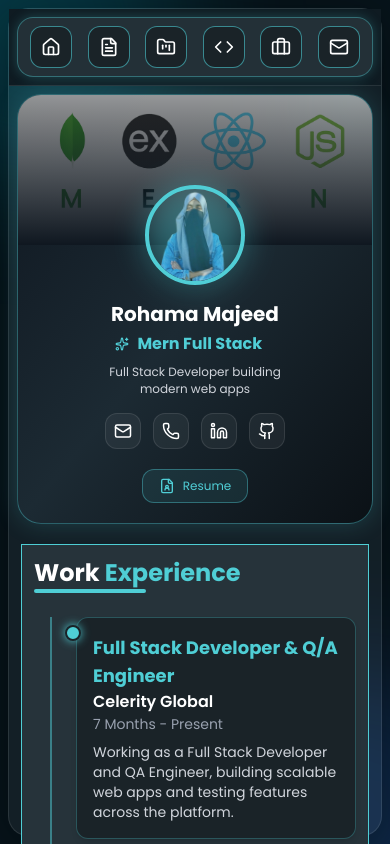
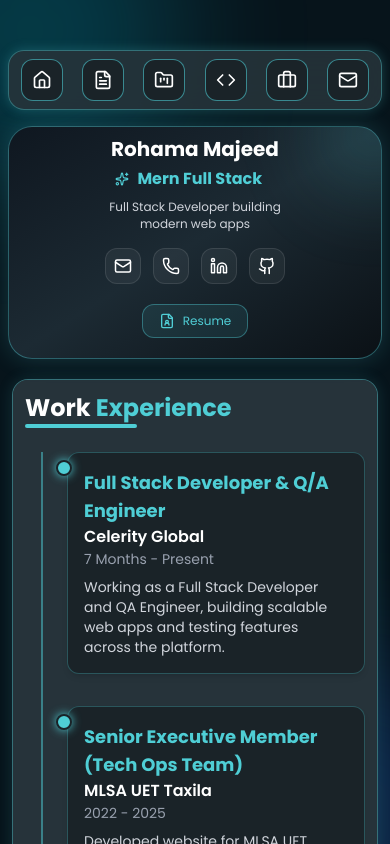
Before and after one commit to Rohama-Majeed7/porfolio, a Next.js app: page /experience in a window 390 px wide. Shown: the top 844 px of the page. Built offline with nearby package versions, Linux system fonts and the light colour scheme.

Commit message:
responsiveness set

```diff
--- a/src/app/layout.tsx
+++ b/src/app/layout.tsx
@@ -35,11 +35,12 @@ export default function RootLayout({
           ${geistMono.variable}
           antialiased
           h-screen
-          sm:py-
       overflow-x-hidden
       sm:overflow-y-hidden
       overflow-y-scroll
           bg-[#07141b]
+
+
         `}
       >
         {/* BACKGROUND */}
@@ -47,18 +48,21 @@ export default function RootLayout({
         <div className="absolute bottom-[-120px] right-[-120px] h-[300px] w-[300px] rounded-full bg-blue-500/20 blur-3xl" />
 
         {/* WRAPPER */}
-        <div className="relative z-10 flex mx-auto h-full items-center justify-center p-2">
+        <div className="relative z-10 flex  h-full items-center  justify-center sm:p-2">
 
           <section
             className="
-              w-full max-w-[1250px]
+              w-full
+              max-w-[1200px]
               h-full
+              max-h-[90vh]
               flex flex-col lg:flex-row
-              bg-white/5
-              border border-white/10
-              rounded-[20px]
+              md:bg-white/5
+              md:border
+              md:border-white/10
+              md:rounded-[20px]
 
-              shadow-[0_10px_60px_rgba(0,0,0,0.45)]
+              md:shadow-[0_10px_60px_rgba(0,0,0,0.45)]
             "
           >
 
@@ -68,7 +72,7 @@ export default function RootLayout({
             <div className="w-full lg:w-[32%] flex flex-col ">
 
               {/* MOBILE HEADER (ONLY MOBILE/TABLET) */}
-              <div className="lg:hidden bg-[#0f1b22] border-b border-white/10 p-2 shrink-0">
+              <div className="lg:hidden  p-2 shrink-0">
                 <MianHeader />
               </div>
 
@@ -89,7 +93,7 @@ export default function RootLayout({
               </div>
 
               {/* CONTENT */}
-              <div className="flex-1 overflow-y-auto scrollable p-3 sm:p-4 md:p-5">
+              <div className="flex-1 overflow-y-auto w-full scrollable p-3 sm:p-4 md:p-5">
                 {children}
               </div>
 
--- a/src/components/ExperienceContent.tsx
+++ b/src/components/ExperienceContent.tsx
@@ -8,7 +8,10 @@ import { experiences } from "@/helper";
 
 const ExperienceContent = () => {
   return (
-    <section className="bg-[#26333a] border border-[#4fced5]  sm:rounded-lg p-3 h-full overflow-x-hidden scrollable">
+    <section className="bg-[#26333a] rounded-2xl
+        bg-[#1b262c]
+        border border-[#4fced5]/40
+        shadow-[0_0_15px_rgba(79,206,213,0.15)] p-3 h-full overflow-x-hidden scrollable">
 
       {/* Heading */}
       <div className="mb-6">
--- a/src/components/Hero.tsx
+++ b/src/components/Hero.tsx
@@ -48,7 +48,7 @@ const Hero = () => {
           src="/mern.png"
           height={200}
           width={800}
-          className="h-[150px] sm:h-[170px] w-full object-cover opacity-70"
+          className="h-[150px] sm:h-[170px] sm:block hidden w-full object-cover opacity-70"
           alt="mern"
         />
         <div className="absolute inset-0 bg-gradient-to-b from-black/20 to-[#0f1720]" />
@@ -61,7 +61,7 @@ const Hero = () => {
         transition={{ delay: 0.3 }}
         className="absolute left-1/2 top-[90px] sm:top-[110px] -translate-x-1/2"
       >
-        <div className="relative">
+        <div className="relative sm:block hidden">
           <div className="absolute inset-0 rounded-full bg-[#50ced6] blur-lg opacity-40"></div>
 
           <Image
@@ -75,7 +75,7 @@ const Hero = () => {
       </motion.div>
 
       {/* Content */}
-      <div className="mt-[55px] sm:mt-[75px] flex flex-col items-center px-4 pb-5 text-center">
+      <div className="mt-2 sm:mt-[75px] flex flex-col items-center px-4 pb-5 text-center">
 
         {/* Name */}
         <h1 className="text-xl sm:text-2xl font-bold text-white">
```
